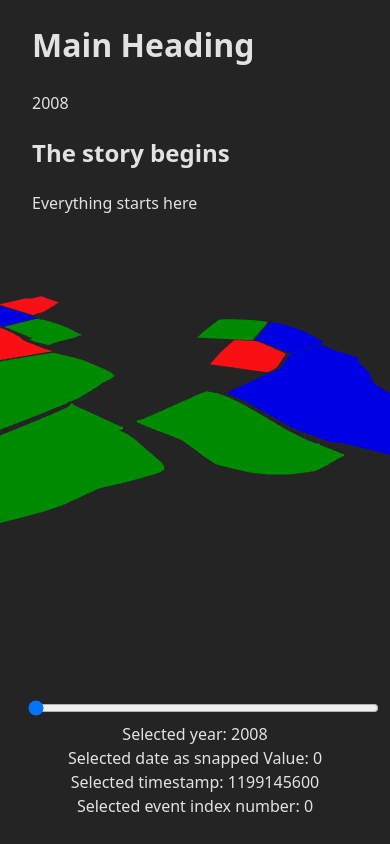
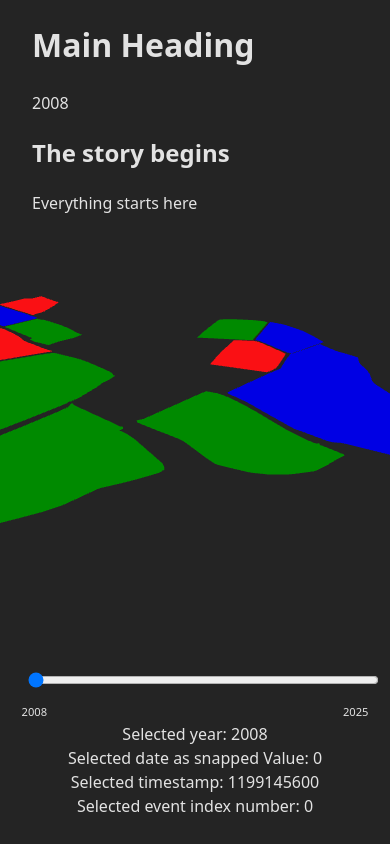
Before and after one commit to H0rseradish/north-wyke-project, a React (Vite) app: page / in a window 390 px wide. Built offline with nearby package versions, Linux system fonts and the light colour scheme.

Commit message:
work on input dates etc

```diff
--- a/src/App.jsx
+++ b/src/App.jsx
@@ -16,7 +16,7 @@ import ExperimentWithConfig from './ExperimentWithConfig';
 export default function App() {
 
     //wrap this in useMemo() - NO because its a custom hook. (the variables are wrapped in useMemo in the configUtils file, (after much tribulation)
-    const { allStoryEvents, startDay, endDay, startYear, endYear, normalisedStarts, unixStarts } = useDerivedAppConstants();
+    const { allStoryEvents, startDay, endDay, startYear, endYear, years, normalisedStarts, unixStarts } = useDerivedAppConstants();
 
     //for the new timeline using unix seconds:
     const [currentDay, setCurrentDay] = useState(null)
@@ -72,6 +72,7 @@ export default function App() {
                 endDay={endDay}
                 startYear={startYear}
                 endYear={endYear}
+                years={years}
                 normalisedStarts={normalisedStarts}
                 unixStarts={unixStarts}
                 // pass the snappedIndex state down to this TimelineSlider
--- a/src/TextExplanation.jsx
+++ b/src/TextExplanation.jsx
@@ -16,16 +16,16 @@ export default function TextExplanation({allStoryEvents, snappedIndex}) {
 
     const snappedStoryEvent = allStoryEvents[snappedIndex]
     //gets the individual story that is snapped to
-    console.log(snappedStoryEvent)
+    // console.log(snappedStoryEvent)
 
     const snappedIndexTimestamp = snappedStoryEvent.timestamps.start.unix
 
-    console.log(snappedIndexTimestamp)
+    // console.log(snappedIndexTimestamp)
 
     //
     const snappedStoryEvents = allStoryEvents.filter(storyEvent => storyEvent.timestamps.start.unix === snappedIndexTimestamp)
 
-    console.log(snappedStoryEvents)
+    // console.log(snappedStoryEvents)
 
 
     const storyName = allStoryEvents[snappedIndex].name;
--- a/src/TimelineSlider.jsx
+++ b/src/TimelineSlider.jsx
@@ -1,20 +1,37 @@
-import { useRef, useMemo } from "react";
+import { useRef, useMemo, useState, useEffect } from "react";
+import { ConstantColorFactor } from "three/src/constants.js";
 // import TextExplanation from "./TextExplanation";
 
-export default function TimelineSlider({ currentDay, onDayChange, currentYear, onYearChange, normalisedStarts, unixStarts, setSnappedIndex }) {
+export default function TimelineSlider({ currentDay, onDayChange, currentYear, onYearChange, years, normalisedStarts, unixStarts, setSnappedIndex }) {
 
     // console.log(unixStarts.length)
     // console.log(normalisedStarts.length)
     console.log(currentYear)
 
     // so I can manipulate the html element: hooks MUST go here, before any conditions!!! otherwise violates Rules of Hooks... (not safe - gets skipped on some renders)
+    //and I knew I would need this...!
     const input = useRef()
+    //set the state because there needs to be a value that is not undefined?
+    const [inputWidth, setInputWidth] = useState(0);
+
+    const windowWidth = window.innerWidth;
+    console.log(windowWidth)
+
+
+    useEffect(() => {
+    //find the width and set it!
+    const width = input.current.offsetWidth;
+    setInputWidth(width)
+    }, []);
+    //and it works:
+    console.log(inputWidth)
+    // so now I have the state of the input width at all times...
 
     // currentDay is getting the unix seconds... where should normalisation happen? NOT HERE - IN UTILS but this is wrong! The slider works but... the value is 1 not on first load.. sorted in App.
     console.log(currentDay / 1000)
 
     const sliderCurrentNormalised = currentDay / 1000
-    console.log(sliderCurrentNormalised)
+    // console.log(sliderCurrentNormalised)
 
 
     //I tried to move this to configUtils but it didnt go well... so I had to move it back!
@@ -51,11 +68,11 @@ export default function TimelineSlider({ currentDay, onDayChange, currentYear, o
         // and snappedIndex is also now a dependency:
     }, [sliderCurrentNormalised, normalisedStarts, setSnappedIndex]);
     //woohoo snapped value still works!!!
-    console.log(snappedIndex)
+    // console.log(snappedIndex)
 
     // So now can get it back out of the unixStarts using the index!!!!:
     const snappedUnixTimestamp = unixStarts[snappedIndex];
-    console.log(snappedUnixTimestamp)
+    // console.log(snappedUnixTimestamp)
 
     // does what it says...except that month comes first
     // const humanReadable = new Date(snappedUnixTimestamp * 1000).toLocaleDateString()
@@ -70,13 +87,29 @@ export default function TimelineSlider({ currentDay, onDayChange, currentYear, o
     }, [snappedValue]);
     console.log(snappedValue)
 
-    //so... need to reverse the process of normalisation to get the index out - then apply index to the sory en
+    //now to sort the labels et on the slider -this is where Ineed to getaccesss to the html element (my useRef set up above...)
+    console.log(input)
+    console.log(input.current)
+    // console.log(input.current.offsetWidth)
+    //so... the above works... but only when the page has ALREADY LOADED WITHOUT IT... so this means that the initial state needs to be set and known?
+    // console.log(window.innerWidth)
+    //will need to listen for changes to the window size?
+    //and update the state of the input width?
 
+    const timelineOptions = years.map((option, index) =>
+        <option
+            key={ index }
+            value={ option }
+            label={ option }
+            // onClick={ handleClick }
+        />
+    )
     // handle changes to the range input:
     const handlePointerUp =(e) => {
         // console.log(e.target);
         onDayChange(e.target.value)
         onYearChange(year)
+
     }
 
     //  const handleOnChange = () => {
@@ -86,17 +119,13 @@ export default function TimelineSlider({ currentDay, onDayChange, currentYear, o
     // but the tick marks are even... need to be proportional for UX.
     return (
         <div className="input-wrapper">
-            {/* <TextExplanation
-                currentDay={currentDay}
-                snappedIndex={snappedIndex}
-                allStoryEvents={allStoryEvents}
-            /> */}
             <form
                 style={ {
                 position: 'absolute',
                 bottom: 0,
                 width: '100%',
-                textAlign: 'center'
+                textAlign: 'center',
+                alignItems: 'center'
                 } }
             >
                 <input
@@ -112,8 +141,15 @@ export default function TimelineSlider({ currentDay, onDayChange, currentYear, o
                     onPointerUp={handlePointerUp}
                     // but... need to keep onChange, otherwise slider becomes read only! what to do? Without this function, even an empty function makes it read only. Thankfully the snapping seems to be preventing it from firing off 100s of changes:
                     onChange={handlePointerUp}
+                    width={input.width}
                 />
+                <div style={{ width: inputWidth, color: "red", height: "10px", zIndex: 10}}/>
+                <datalist>
+                    { timelineOptions }
+                </datalist>
 
+
+                {/* get rid: */}
                 <div className="input-results">
                     <p style={{ margin: 0}}>Selected year: { year }</p>
                     <p style={{ margin: 0}}>Selected date as snapped Value: { snappedValue }</p>
--- a/src/utils/configUtils.jsx
+++ b/src/utils/configUtils.jsx
@@ -51,6 +51,8 @@ export default function useDerivedAppConstants() {
         const endYear = new Date().getFullYear()
         // console.log(endYear)
 
+        //just to test it - will need to get array of all the years between
+        const years = [startYear, endYear]
 
         // returning the status object!!! (with all the other things)
         return {
@@ -60,6 +62,7 @@ export default function useDerivedAppConstants() {
             endDay,
             startYear,
             endYear,
+            years,
             normalisedStarts,
             unixStarts
          }
```
